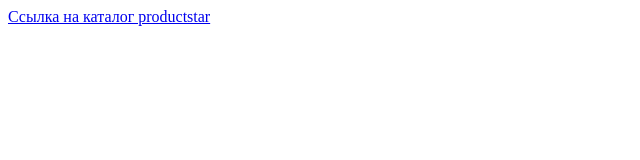
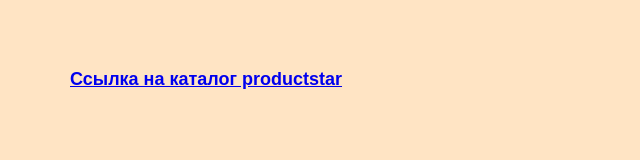
Before and after one commit to Shamilnew/Scrypts, a plain HTML site: page index.html in a window 1280 px wide. Shown: the whole page, without its empty margins (0-640 px from the left). Drawn offline with Linux system fonts and the light colour scheme.

Commit message:
add main.css

```diff
--- a/index.html
+++ b/index.html
@@ -4,6 +4,7 @@
     <meta charset="UTF-8">
     <meta name="viewport" content="width=device-width, initial-scale=1.0">
     <title>Document</title>
+    <link rel="stylesheet" href="main.css">
 </head>
 <body>
 
--- /dev/null
+++ b/main.css
@@ -0,0 +1,8 @@
+body{
+    margin: 0;
+    padding: 69px 70px;
+    background-color: bisque;
+    font-family: sans-serif;
+    font-size: large;
+    font-weight: 700;
+}
```
